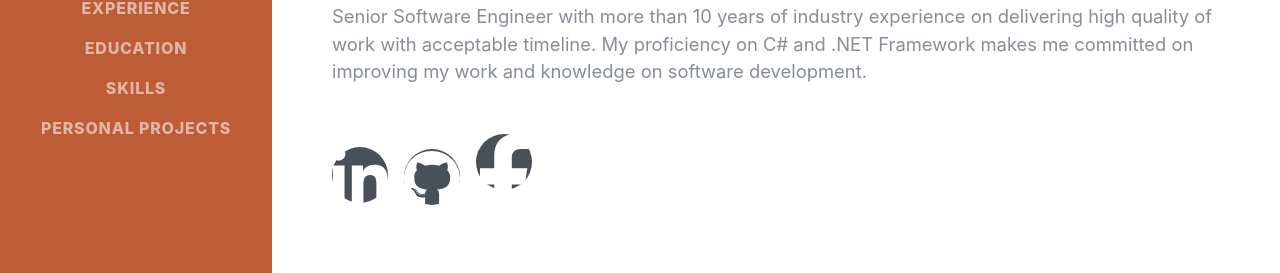
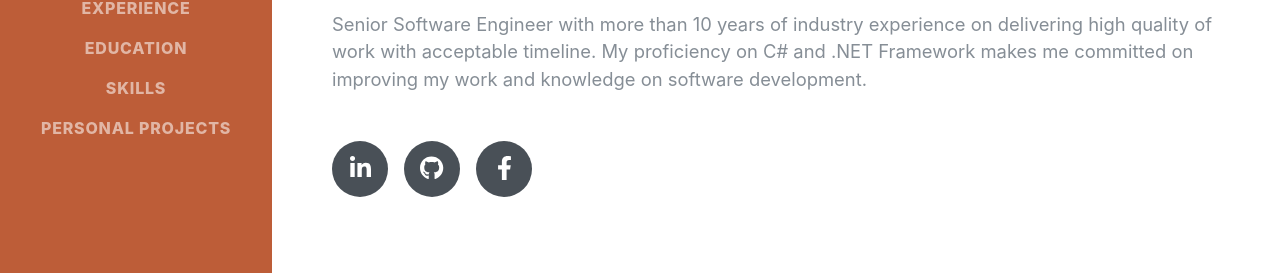
Before and after one commit to jakemoresca/NGjakemoresca.github.io, an Angular app: page / in a window 1280 px wide. Shown: the part 426-699 px from the top of the page. Built offline with nearby package versions, Linux system fonts and the light colour scheme.

Commit message:
added devicon

```diff
--- a/angular.json
+++ b/angular.json
@@ -33,6 +33,7 @@
             "styles": [
               "src/styles.scss",
               "./node_modules/bootstrap/scss/bootstrap.scss",
+              "./node_modules/devicon/devicon.css",
               "src/scss/resume.scss"
             ],
             "scripts": [
--- a/src/styles.scss
+++ b/src/styles.scss
@@ -1 +1,12 @@
 /* You can add global styles to this file, and also import other style files */
+.svg-inline--fa {
+    display: inline-block;
+    font-size: inherit;
+    height: 1em;
+    overflow: visible;
+    vertical-align: -0.125em;
+}
+
+.svg-inline--fa.fa-w-14 {
+    width: 0.875em;
+}
```
